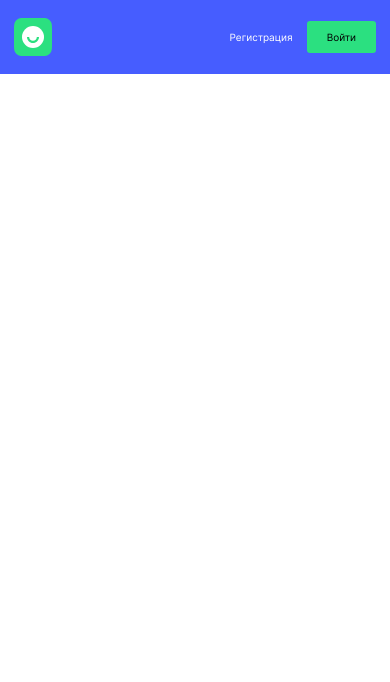
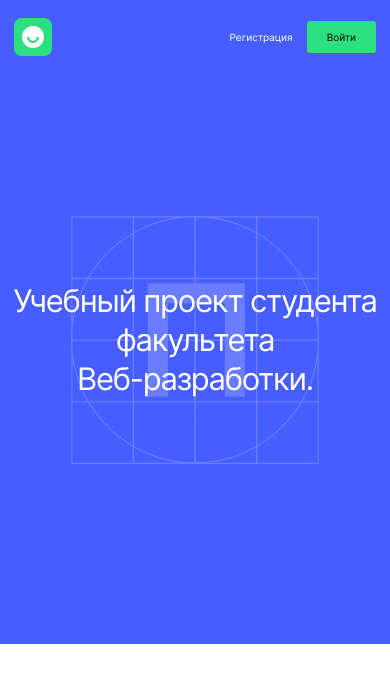
Before and after one commit to TarEvgen/movies-explorer-frontend, a React (Create React App) app: page / in a window 390 px wide. Before the commit this address had no page. Shown: the top 682 px of the page. Built offline with nearby package versions, Linux system fonts and the light colour scheme.

Commit message:
add section promo

```diff
--- a/src/components/App/App.js
+++ b/src/components/App/App.js
@@ -3,6 +3,8 @@ import { Routes, Route } from "react-router-dom";
 import Header from "../Header/Header";
 import Register from "../Register/Register";
 import Login from "../Login/Login";
+import Main from "../Main/Main";
+
 //import ProtectedRoute from "./ProtectedRoute";
 
 
@@ -11,6 +13,12 @@ function App() {
     <div className="App">
       <Header />
       <Routes>
+
+      <Route path='/' element={
+
+     <Main />
+
+      } />
       <Route
               path="/sign-up"
               element={
@@ -37,20 +45,6 @@ function App() {
 
 
 
-   {/*   <Routes>
-
-
-      <Route
-              path="/"
-              element={
-                <ProtectedRoute
-
-                />
-              }
-            />
-
-      </Routes>
-    */}
 
     </div>
   );
--- a/src/components/Login/Login.css
+++ b/src/components/Login/Login.css
@@ -0,0 +1,9 @@
+.form__button_login {
+  margin-top: 157px;
+}
+
+@media screen and (max-width: 620px) {
+    .form__button_login {
+      margin-top: 242px;
+    }
+  }
--- a/src/components/Login/Login.js
+++ b/src/components/Login/Login.js
@@ -6,15 +6,8 @@ function Login() {
     <>
       <form className="form">
         <div className="logo logo__form"></div>
-        <h2 className="form__name">Добро пожаловать!</h2>
-
-        <label className="form__input-name">
-          Имя
-          <input className="form__input" id="name" />
-          <span className="form__imput-error"></span>
-        </label>
-
-        <label className="form__input-name">
+        <h2 className="form__name">Рады видеть!</h2>
+          <label className="form__input-name">
           E-mail
           <input className="form__input" id="e-mail" />
           <span className="form__imput-error"></span>
@@ -26,8 +19,8 @@ function Login() {
           <span className="form__imput-error"></span>
         </label>
 
-        <button className="form__button" type="submit">
-          Зарегистрироваться
+        <button className="form__button form__button_login" type="submit">
+          Войти
         </button>
 
         <div className="form__signin">
--- /dev/null
+++ b/src/components/Main/Main.js
@@ -0,0 +1,11 @@
+import Promo from "../Promo/Promo";
+
+function Main() {
+    return (
+      <>
+        <Promo />
+      </>
+    );
+  }
+
+  export default Main;
--- /dev/null
+++ b/src/components/Promo/Promo.css
@@ -0,0 +1,62 @@
+.promo {
+  margin: 0;
+  padding: 0;
+  max-width: 1280px;
+  min-height: 524px;
+  background-color: #465DFF;
+  background-image: url(../../images/promo-logo.svg);
+  background-repeat: no-repeat;
+  background-size: 320px;
+  background-position: center 82px;
+  display: flex;
+  justify-content: center;
+ /* align-items: start;*/
+
+}
+
+.promo__title {
+  margin: 0;
+  padding: 0;
+  color: #FFF;
+  max-width: 730px;
+  text-align: center;
+  font-family: Inter;
+  font-size: 50px;
+  font-style: normal;
+  font-weight: 400;
+  line-height: 58px;
+  letter-spacing: -2px;
+  padding-top: 184px;
+}
+
+
+@media screen and (max-width: 768px) {
+    .promo {
+      min-height: 784px;
+      background-position: center 224px;
+
+    }
+    .promo__title {
+      padding-top: 326px;
+      padding-left: 10px;
+      padding-right: 10px;
+    }
+  }
+
+@media screen and (max-width: 620px) {
+    .promo {
+      min-height: 570px;
+      background-position: center 142px;
+      background-size: 248px;
+    }
+    .promo__title {
+      padding-top: 207px;
+
+      font-size: 31px;
+
+
+      line-height: 39px;
+      letter-spacing: -1.24px;
+
+    }
+  }
--- /dev/null
+++ b/src/components/Promo/Promo.js
@@ -0,0 +1,11 @@
+import "./Promo.css";
+
+function Promo() {
+  return (
+    <section className="promo">
+        <h2 className="promo__title">Учебный проект студента факультета <nobr>Веб-разработки.</nobr></h2>
+    </section>
+  );
+}
+
+export default Promo;
--- a/src/components/Register/Register.css
+++ b/src/components/Register/Register.css
@@ -15,10 +15,11 @@
   padding: 0;
   margin-top: 40px;
   margin-bottom: 40px;
-  font-family: "Inter";
-  font-style: "medium";
-  line-height: auto;
+  font-family: Inter;
   font-size: 24px;
+  font-style: normal;
+  font-weight: 500;
+  line-height: normal;
 }
 
 .form__input-name {
```
Also changed, not shown: src/images/promo-logo.svg (added).
